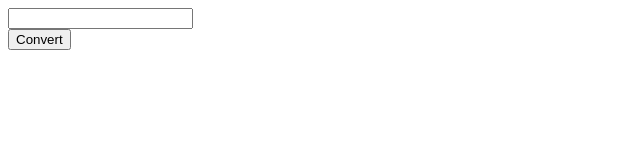
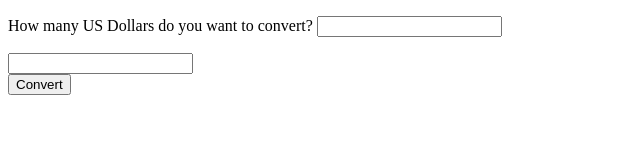
Before and after one commit to MrL1T3/currency-converter, a website built with webpack: page src/index.html in a window 1280 px wide. Shown: the whole page, without its empty margins (0-640 px from the left). Built offline with nearby package versions, Linux system fonts and the light colour scheme.

Commit message:
add <p> element asking for amount of USD to convert with a text input field

```diff
--- a/src/index.html
+++ b/src/index.html
@@ -4,6 +4,7 @@
     <title>Currency Converter</title>
   </head>
   <body>
+    <p>How many US Dollars do you want to convert? <input type="text" id="starting-money"></p>
     <input type="text" id="currency-code">
     <div>
       <button id="convert-button">Convert</button>
```
